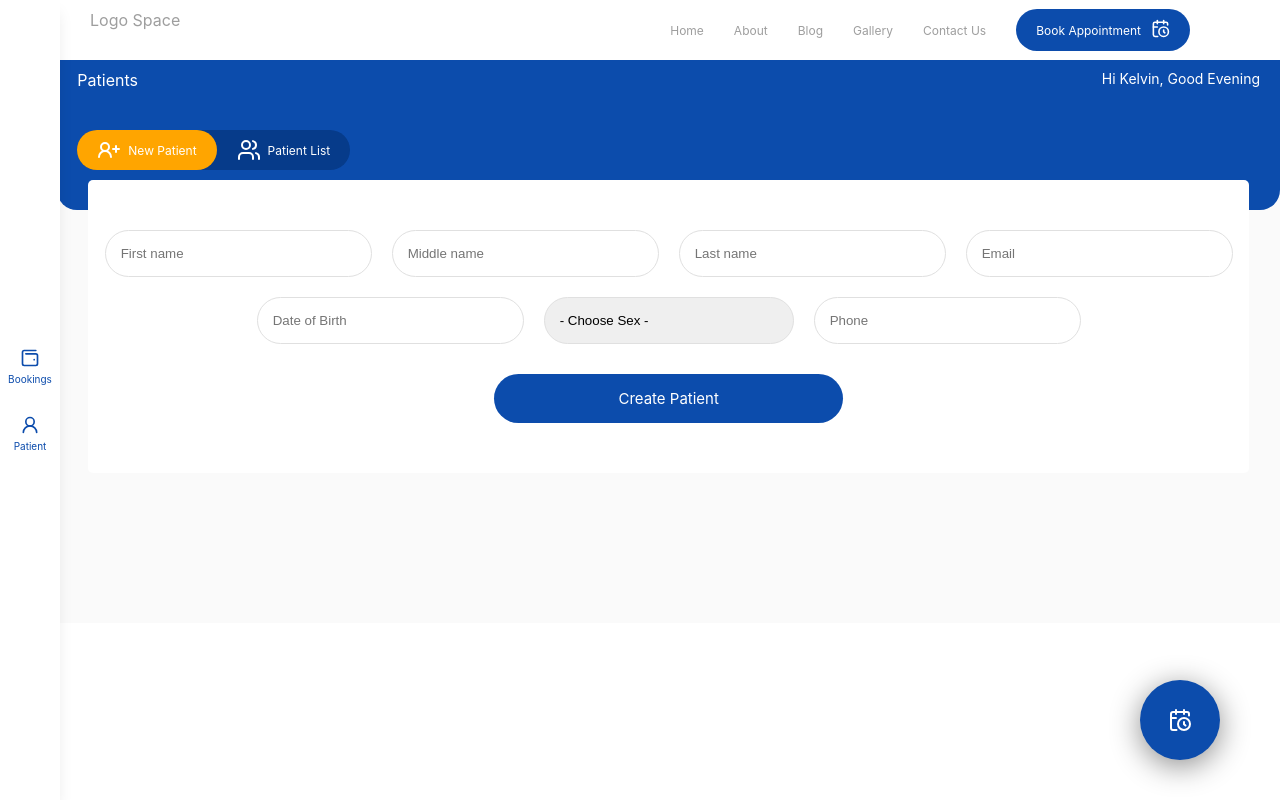
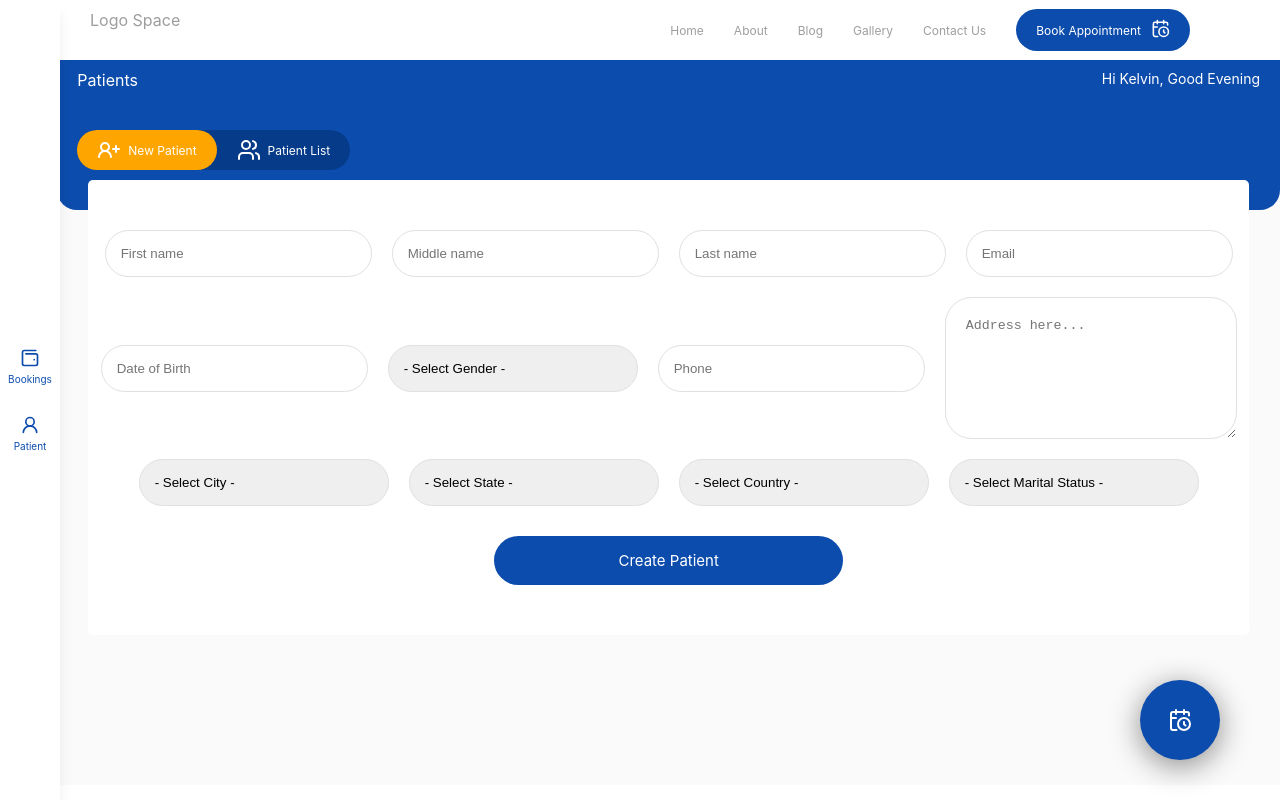
Before and after one commit to ObinnaKelvin/sapphire, a React (Create React App) app: page /staff-portal/patient in a window 1280 px wide. Built offline with nearby package versions, Linux system fonts and the light colour scheme.

Commit message:
New Patient form 40%

```diff
--- a/src/View/pages/patient/Patient.jsx
+++ b/src/View/pages/patient/Patient.jsx
@@ -17,8 +17,13 @@ const Patient = () => {
     const [dob, setDob] = useState();
     const [phone, setPhone] = useState('');
     // const[date, setDate] = useState()
-    const[sex, setSex] = useState('')
+    const[gender, setGender] = useState('')
     const[openDate, setOpenDate] = useState(false)
+    const [address, setAddress] = useState('')
+    const [city, setCity] = useState('');
+    const [maritalStatus, setMaritalStatus] = useState('');
+    const [state, setState] = useState('');
+    const [country, setCountry] = useState('');
     const[activeStep, setActiveStep] = useState(1)
 
     //We add a listener effect that activates 'false' which
@@ -169,8 +174,8 @@ const Patient = () => {
                                     </div>
 
 
-                                    <select className = 'formSelect sm' name="user_sex" onChange={(e)=>setSex(e.target.value)} value={sex}>
-                                        <option>- Choose Sex -</option>
+                                    <select className = 'formSelect sm' name="user_sex" onChange={(e)=>setGender(e.target.value)} value={gender}>
+                                        <option>- Select Gender -</option>
                                         <option value={'Male'}>Male</option>
                                         <option value={'Female'}>Female</option>
                                     </select>
@@ -185,6 +190,34 @@ const Patient = () => {
                                     onChange = {(e)=>setPhone(e.target.value)}
                                     className="formInput sm"
                                     />
+
+                                    <textarea className="formTextArea sm" type="text"name="user_additional_info" placeholder="Address here..."
+                                    value={address} onChange={(e)=> setAddress(e.target.value)}
+                                    />
+
+                                    <select className = 'formSelect sm' name="user_sex" onChange={(e)=>setCity(e.target.value)} value={city}>
+                                        <option>- Select City -</option>
+                                        <option value={'Ogba'}>Ogba</option>
+                                        <option value={'Alimosho'}>Alimosho</option>
+                                    </select>
+                                    <select className = 'formSelect sm' name="user_sex" onChange={(e)=>setState(e.target.value)} value={state}>
+                                        <option>- Select State -</option>
+                                        <option value={'Lagos'}>Lagos</option>
+                                        <option value={'Ogun'}>Ogun</option>
+                                    </select>
+                                    <select className = 'formSelect sm' name="user_sex" onChange={(e)=>setCountry(e.target.value)} value={country}>
+                                        <option>- Select Country -</option>
+                                        <option value={'Nigeria'}>Nigeria</option>
+                                        <option value={'Nigeria'}>Nigeria</option>
+                                    </select>
+                                    <select className = 'formSelect sm' name="user_sex" onChange={(e)=>setMaritalStatus(e.target.value)} value={maritalStatus}>
+                                        <option>- Select Marital Status -</option>
+                                        <option value={'Single'}>Single</option>
+                                        <option value={'Married'}>Married</option>
+                                        <option value={'Widowed'}>Widowed</option>
+                                        <option value={'Divorced'}>Divorced</option>
+                                        <option value={'Separated'}>Separated</option>
+                                    </select>
                                 </section>
                                 <div className="button" type='submit' onClick={(e)=>setActiveStep(2)}>Create Patient</div>
                             </form>
```
